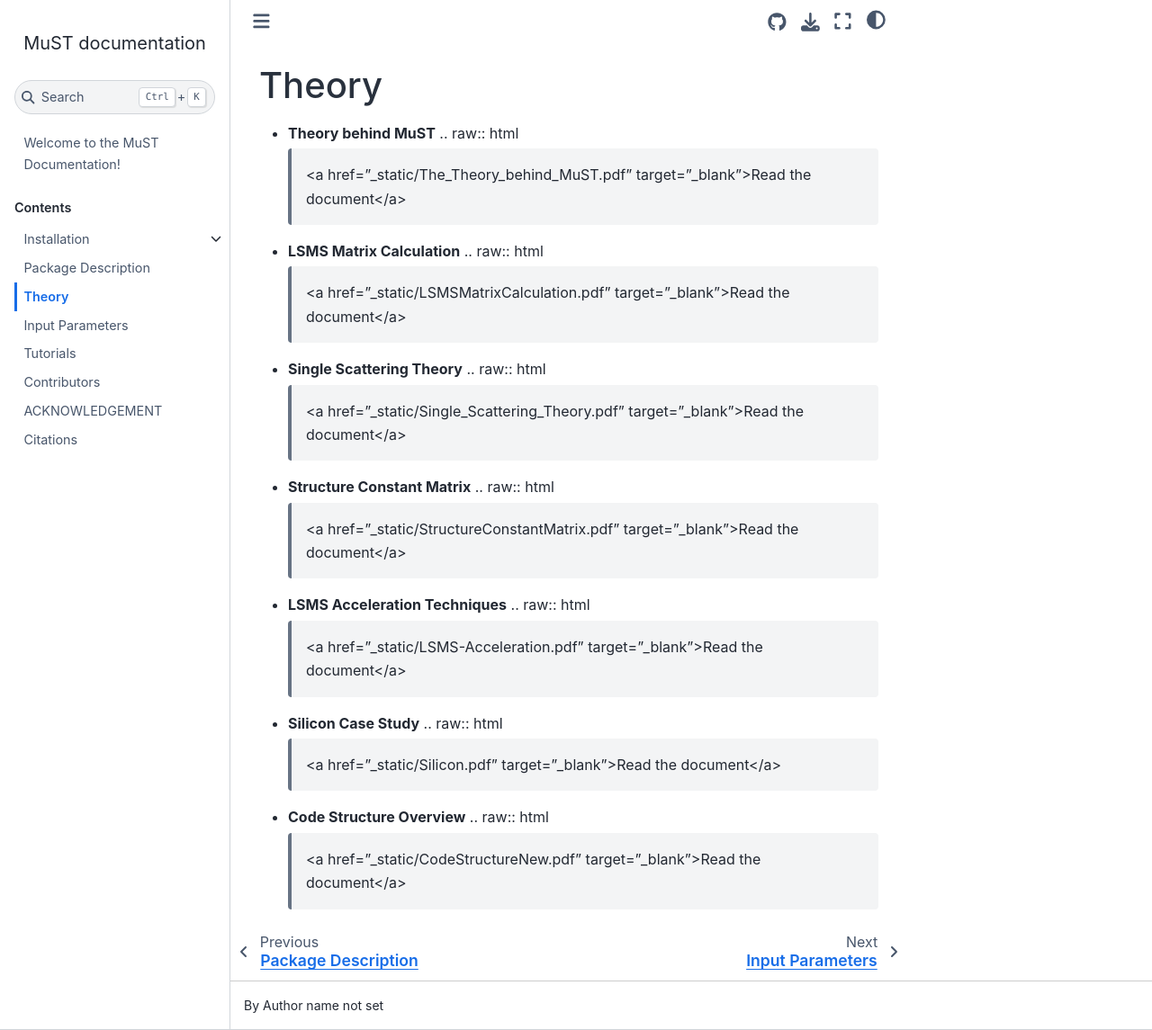
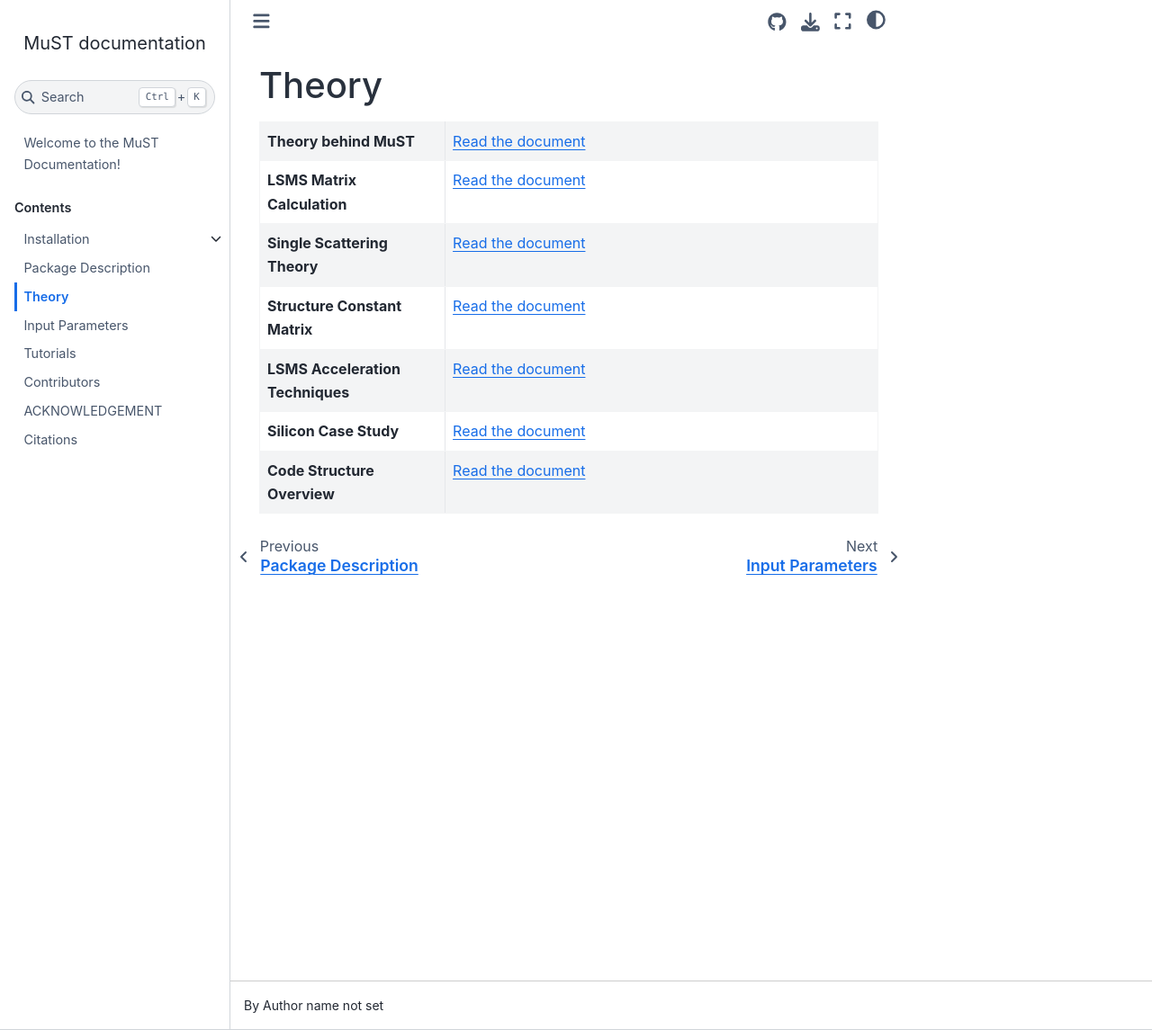
Before and after one commit to Neraaz/MuST_docs, a Sphinx documentation site: the page built from docs/theory.rst, in a window 1280 px wide and 1145 px high. Shown: the whole window at 90% size. Built offline with Sphinx 7.4.7 and the Sphinx Book theme 1.1.4, drawn with Linux system fonts in a browser that asks for light colours; part of the change alters nothing that is shown.

Commit message:
33rd commit

```diff
--- a/docs/theory.rst
+++ b/docs/theory.rst
@@ -1,37 +1,41 @@
 Theory
 ======================
 
-- **Theory behind MuST**
-  .. raw:: html
+.. list-table::
+   :widths: 30 70
+   :header-rows: 0
 
-     <a href="_static/The_Theory_behind_MuST.pdf" target="_blank">Read the document</a>
+   * - **Theory behind MuST**
+     - .. raw:: html
 
-- **LSMS Matrix Calculation**
-  .. raw:: html
+           <a href="_static/The_Theory_behind_MuST.pdf" target="_blank">Read the document</a>
 
-     <a href="_static/LSMSMatrixCalculation.pdf" target="_blank">Read the document</a>
+   * - **LSMS Matrix Calculation**
+     - .. raw:: html
 
-- **Single Scattering Theory**
-  .. raw:: html
+           <a href="_static/LSMSMatrixCalculation.pdf" target="_blank">Read the document</a>
 
-     <a href="_static/Single_Scattering_Theory.pdf" target="_blank">Read the document</a>
+   * - **Single Scattering Theory**
+     - .. raw:: html
 
-- **Structure Constant Matrix**
-  .. raw:: html
+           <a href="_static/Single_Scattering_Theory.pdf" target="_blank">Read the document</a>
 
-     <a href="_static/StructureConstantMatrix.pdf" target="_blank">Read the document</a>
+   * - **Structure Constant Matrix**
+     - .. raw:: html
 
-- **LSMS Acceleration Techniques**
-  .. raw:: html
+           <a href="_static/StructureConstantMatrix.pdf" target="_blank">Read the document</a>
 
-     <a href="_static/LSMS-Acceleration.pdf" target="_blank">Read the document</a>
+   * - **LSMS Acceleration Techniques**
+     - .. raw:: html
 
-- **Silicon Case Study**
-  .. raw:: html
+           <a href="_static/LSMS-Acceleration.pdf" target="_blank">Read the document</a>
 
-     <a href="_static/Silicon.pdf" target="_blank">Read the document</a>
+   * - **Silicon Case Study**
+     - .. raw:: html
 
-- **Code Structure Overview**
-  .. raw:: html
+           <a href="_static/Silicon.pdf" target="_blank">Read the document</a>
 
-     <a href="_static/CodeStructureNew.pdf" target="_blank">Read the document</a>
+   * - **Code Structure Overview**
+     - .. raw:: html
+
+           <a href="_static/CodeStructureNew.pdf" target="_blank">Read the document</a>
```
